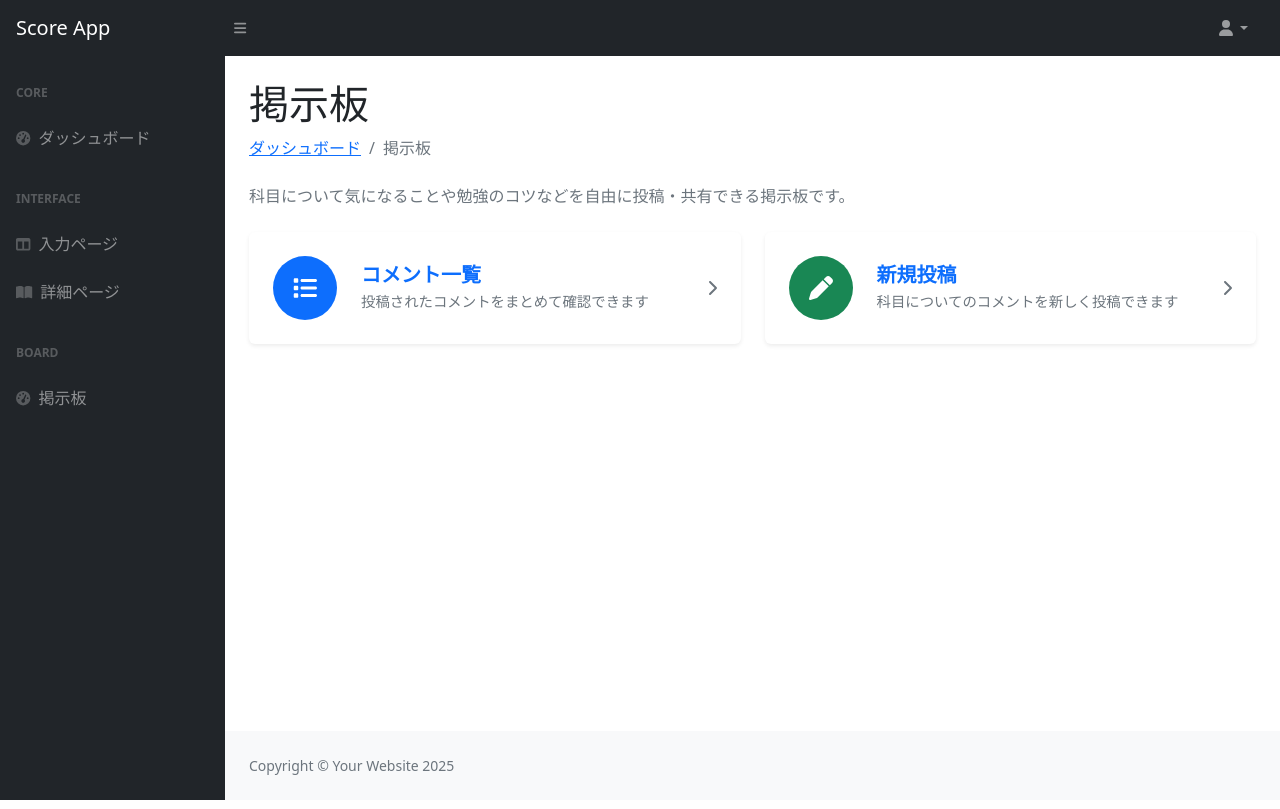
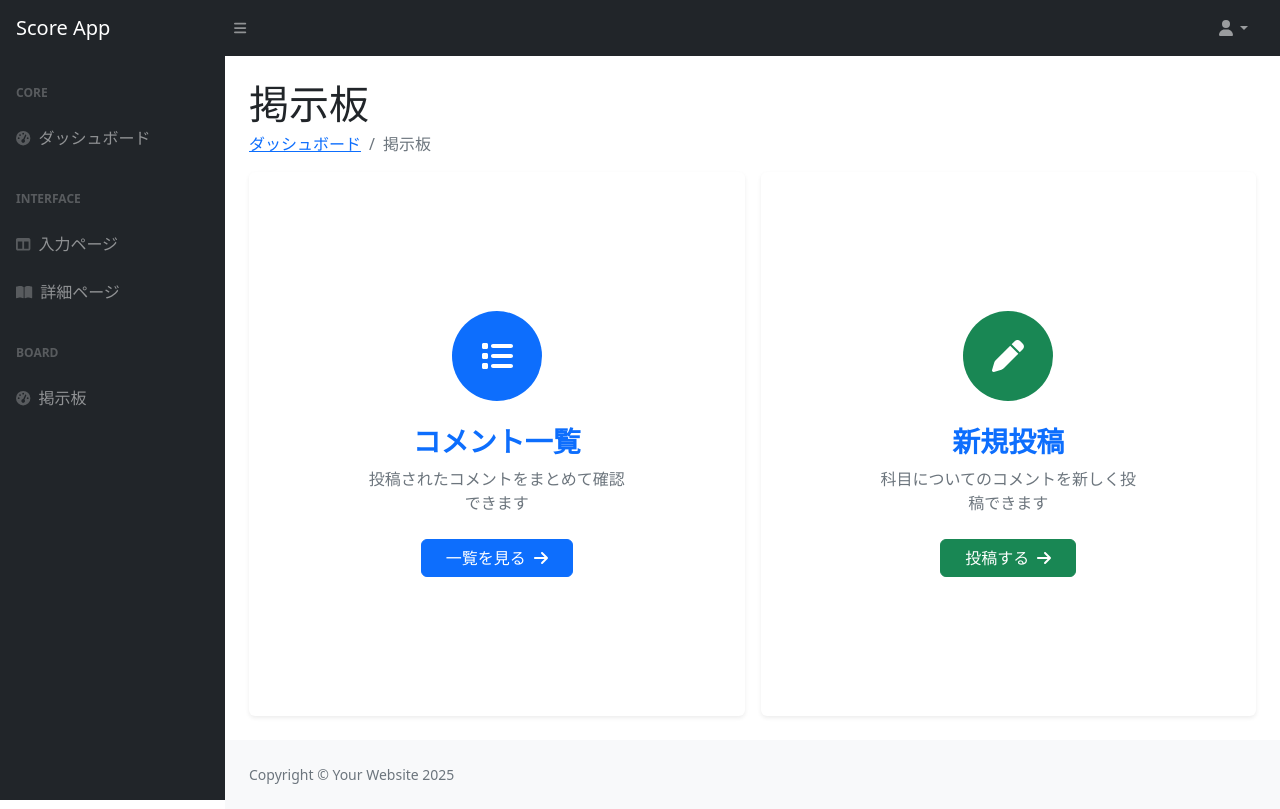
Before and after one commit to koshiro-y-0/scoreproject, a Django app: page /omb/ in a window 1280 px wide. Run offline with Django 4.2, Linux system fonts and the light colour scheme; some libraries are stand-ins or nearby versions.

Commit message:
feat: 掲示板トップページの2カードをページ全体に広げるレイアウトに変更
- flex-grow-1 で利用可能な高さをフルに使用
- アイコン・タイトル・説明・ボタンを縦中央揃えに変更
- ホバー時に色付きシャドウが出るエフェクトを追加

Co-Authored-By: Claude Sonnet 4.6 <noreply@anthropic.com>

```diff
--- a/omb/templates/top.html
+++ b/omb/templates/top.html
@@ -3,58 +3,64 @@
 {% block title %}掲示板{% endblock title %}
 
 {% block contents %}
-<div class="container-fluid px-4">
+<!-- 利用可能な高さをフルに使うラッパー -->
+<div class="d-flex flex-column" style="min-height: calc(100vh - 56px - 60px);">
 
-    <!-- ページヘッダー -->
-    <h1 class="mt-4">掲示板</h1>
-    <ol class="breadcrumb mb-4">
-        <li class="breadcrumb-item"><a href="{% url 'score:index' %}">ダッシュボード</a></li>
-        <li class="breadcrumb-item active">掲示板</li>
-    </ol>
+    <!-- ヘッダー部分 -->
+    <div class="px-4 pt-4 pb-3">
+        <h1 class="mb-0">掲示板</h1>
+        <ol class="breadcrumb mt-1 mb-0">
+            <li class="breadcrumb-item"><a href="{% url 'score:index' %}">ダッシュボード</a></li>
+            <li class="breadcrumb-item active">掲示板</li>
+        </ol>
+    </div>
 
-    <!-- 説明文 -->
-    <p class="text-muted mb-4">科目について気になることや勉強のコツなどを自由に投稿・共有できる掲示板です。</p>
-
-    <!-- アクションカード -->
-    <div class="row g-4">
+    <!-- 2枚のカード（残りの高さを均等に使う） -->
+    <div class="row g-0 flex-grow-1 px-4 pb-4">
 
         <!-- コメント一覧 -->
-        <div class="col-md-6">
-            <a href="{% url 'omb:list' %}" class="text-decoration-none">
-                <div class="card shadow-sm h-100 border-0" style="transition: transform .15s; cursor: pointer;"
-                     onmouseover="this.style.transform='translateY(-4px)'"
-                     onmouseout="this.style.transform='translateY(0)'">
-                    <div class="card-body d-flex align-items-center gap-4 py-4 px-4">
-                        <div class="rounded-circle bg-primary d-flex align-items-center justify-content-center flex-shrink-0"
-                             style="width:64px; height:64px;">
-                            <i class="fas fa-list fa-xl text-white"></i>
+        <div class="col-md-6 pe-md-2 pb-3 pb-md-0 d-flex">
+            <a href="{% url 'omb:list' %}" class="text-decoration-none w-100">
+                <div class="card border-0 shadow-sm w-100 h-100"
+                     style="transition: box-shadow .2s, transform .2s;"
+                     onmouseover="this.style.boxShadow='0 8px 24px rgba(78,115,223,.25)'; this.style.transform='translateY(-3px)';"
+                     onmouseout="this.style.boxShadow=''; this.style.transform='';">
+                    <div class="card-body d-flex flex-column align-items-center justify-content-center text-center py-5">
+                        <div class="rounded-circle bg-primary d-flex align-items-center justify-content-center mb-4"
+                             style="width:90px; height:90px;">
+                            <i class="fas fa-list fa-2x text-white"></i>
                         </div>
-                        <div>
-                            <h5 class="fw-bold mb-1">コメント一覧</h5>
-                            <p class="text-muted mb-0" style="font-size: 0.9rem;">投稿されたコメントをまとめて確認できます</p>
-                        </div>
-                        <i class="fas fa-chevron-right text-muted ms-auto"></i>
+                        <h3 class="fw-bold mb-2">コメント一覧</h3>
+                        <p class="text-muted mb-4" style="max-width: 260px;">
+                            投稿されたコメントをまとめて確認できます
+                        </p>
+                        <span class="btn btn-primary px-4">
+                            一覧を見る <i class="fas fa-arrow-right ms-1"></i>
+                        </span>
                     </div>
                 </div>
             </a>
         </div>
 
         <!-- 新規投稿 -->
-        <div class="col-md-6">
-            <a href="{% url 'omb:post' %}" class="text-decoration-none">
-                <div class="card shadow-sm h-100 border-0" style="transition: transform .15s; cursor: pointer;"
-                     onmouseover="this.style.transform='translateY(-4px)'"
-                     onmouseout="this.style.transform='translateY(0)'">
-                    <div class="card-body d-flex align-items-center gap-4 py-4 px-4">
-                        <div class="rounded-circle bg-success d-flex align-items-center justify-content-center flex-shrink-0"
-                             style="width:64px; height:64px;">
-                            <i class="fas fa-pen fa-xl text-white"></i>
+        <div class="col-md-6 ps-md-2 d-flex">
+            <a href="{% url 'omb:post' %}" class="text-decoration-none w-100">
+                <div class="card border-0 shadow-sm w-100 h-100"
+                     style="transition: box-shadow .2s, transform .2s;"
+                     onmouseover="this.style.boxShadow='0 8px 24px rgba(28,200,138,.25)'; this.style.transform='translateY(-3px)';"
+                     onmouseout="this.style.boxShadow=''; this.style.transform='';">
+                    <div class="card-body d-flex flex-column align-items-center justify-content-center text-center py-5">
+                        <div class="rounded-circle bg-success d-flex align-items-center justify-content-center mb-4"
+                             style="width:90px; height:90px;">
+                            <i class="fas fa-pen fa-2x text-white"></i>
                         </div>
-                        <div>
-                            <h5 class="fw-bold mb-1">新規投稿</h5>
-                            <p class="text-muted mb-0" style="font-size: 0.9rem;">科目についてのコメントを新しく投稿できます</p>
-                        </div>
-                        <i class="fas fa-chevron-right text-muted ms-auto"></i>
+                        <h3 class="fw-bold mb-2">新規投稿</h3>
+                        <p class="text-muted mb-4" style="max-width: 260px;">
+                            科目についてのコメントを新しく投稿できます
+                        </p>
+                        <span class="btn btn-success px-4">
+                            投稿する <i class="fas fa-arrow-right ms-1"></i>
+                        </span>
                     </div>
                 </div>
             </a>
```
